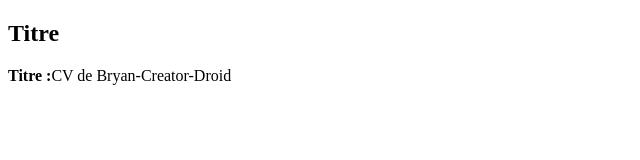
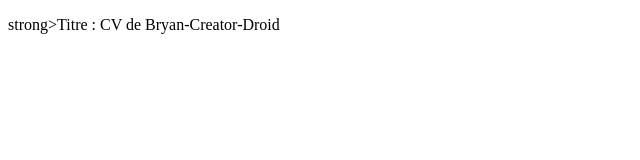
Before and after one commit to Bryan-Creator-Droid/mon-cv, a plain HTML site: page index.html in a window 1280 px wide. Shown: the whole page, without its empty margins (0-640 px from the left). Drawn offline with Linux system fonts and the light colour scheme.

Commit message:
mise en place de la section titre

```diff
--- a/index.html
+++ b/index.html
@@ -8,8 +8,7 @@
 </head>
 <body>
     <section>
-        <h1>Titre</h1>
-        <p><strong>Titre :</strong>CV de Bryan-Creator-Droid</p>
+        <p>strong>Titre :</strong> CV de Bryan-Creator-Droid</p>
     </section>
 </body>
 </html>
```
